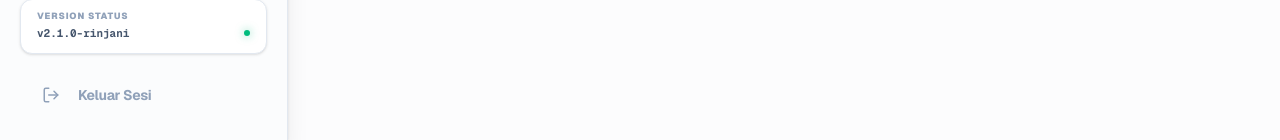
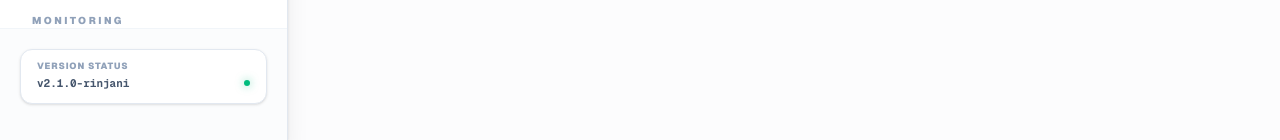
Before and after one commit to surenggana/Mikbotam-Next-Rinjani-Edition-MOD, a Next.js app: page /dashboard/mikrotik/hotspot/profiles in a window 1280 px wide. Shown: the part 660-800 px from the top of the page. Built offline with nearby package versions, Linux system fonts and the light colour scheme; no server answers; the database is empty; sample sign-in values are in the browser's storage.

Commit message:
Remove logout button from sidebar — moved to user menu dropdown
Co-Authored-By: zxan

```diff
--- a/src/components/layout/sidebar.tsx
+++ b/src/components/layout/sidebar.tsx
@@ -8,7 +8,6 @@ import {
   Users,
   History,
   Settings,
-  LogOut,
   ChevronRight,
   Info,
   Ticket,
@@ -25,7 +24,6 @@ import {
   Zap
 } from "lucide-react";
 import { cn } from "@/lib/utils";
-import { signOut } from "next-auth/react";
 
 const menuItems = [
   { group: "Main", items: [
@@ -226,18 +224,6 @@ export function Sidebar({ onClose, className, isCollapsed: forcedCollapsed, onTo
           </div>
         )}
 
-        <button
-          onClick={() => signOut()}
-          className={cn(
-            "flex items-center gap-3 px-4 py-2.5 w-full rounded-xl text-slate-400 hover:text-red-600 hover:bg-red-50 transition-all duration-300 group overflow-hidden relative",
-            isCollapsed ? "justify-center" : ""
-          )}
-        >
-          <div className="p-1.5 rounded-lg bg-transparent group-hover:bg-red-100 transition-all duration-300">
-            <LogOut size={18} className="group-hover:-translate-x-0.5 transition-transform" />
-          </div>
-          {!isCollapsed && <span className="text-sm font-bold tracking-tight">Keluar Sesi</span>}
-        </button>
       </div>
     </div>
   );
```
